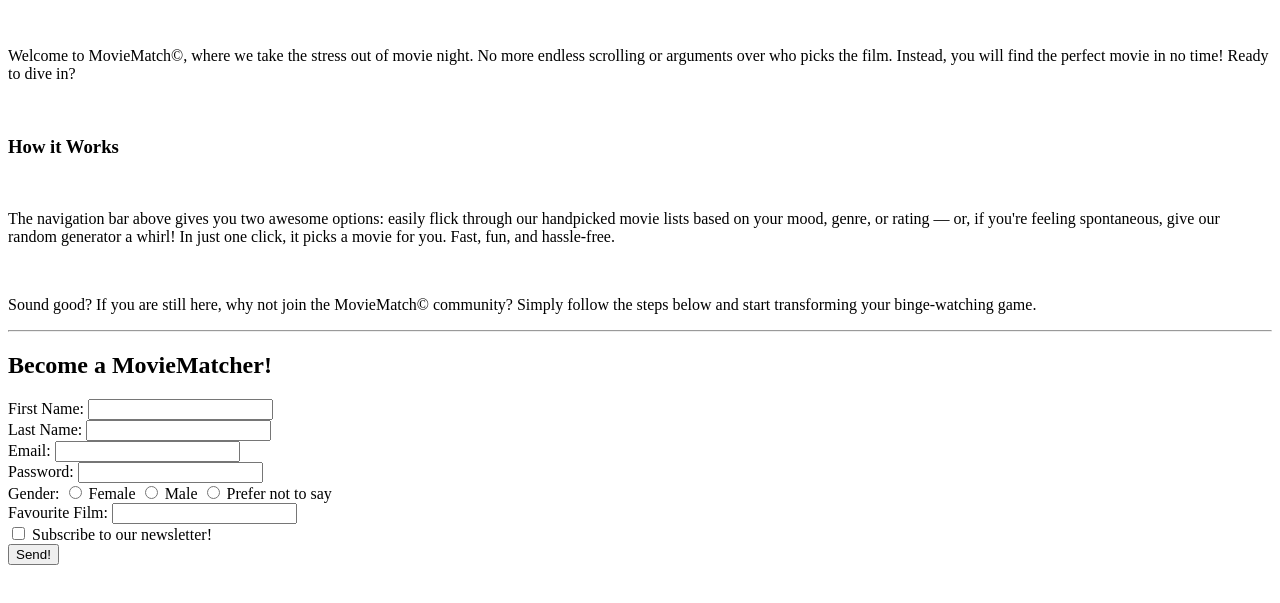
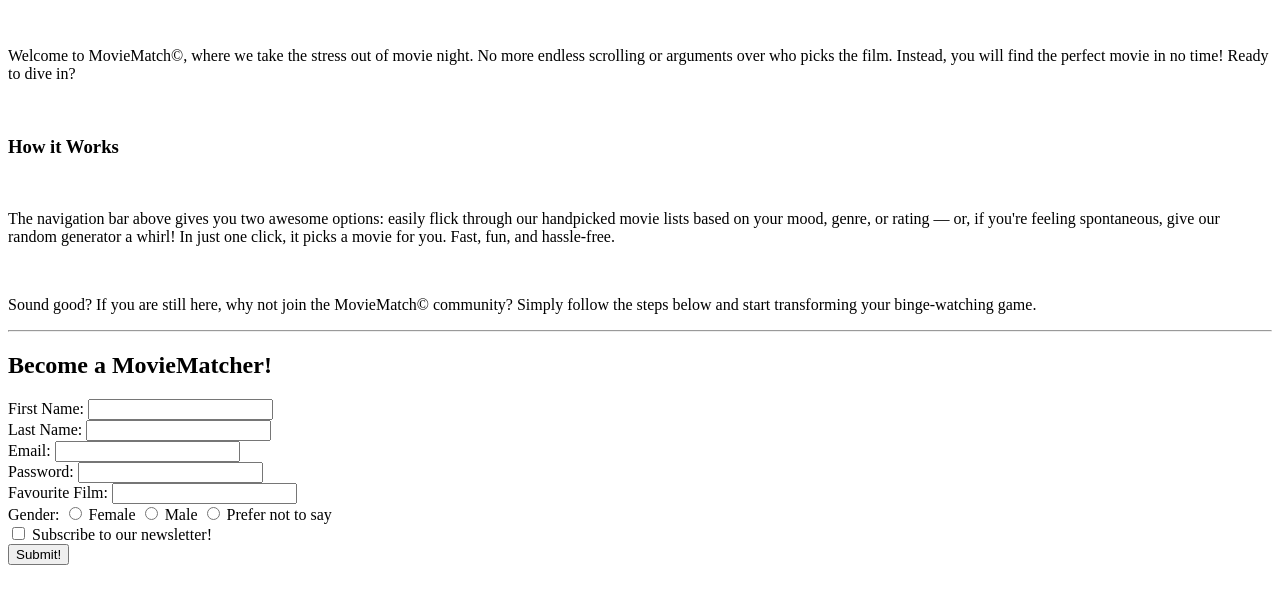
Before and after one commit to mmorais-cyber/mmorais-cyber.github.io, a plain HTML site: page home.html in a window 1280 px wide. Shown: the part 101-704 px from the top of the page. Drawn offline with Linux system fonts and the light colour scheme.

Commit message:
Update home.html

```diff
--- a/home.html
+++ b/home.html
@@ -41,6 +41,10 @@
             <input type="password" name="password" id="password">
             <br>
 
+            <label for="favourite_film">Favourite Film:</label>
+            <input type="text" id="favourite_film" name="favourite_film" required="">
+            <br>
+
             <label for="gender">Gender:</label>
             <input type="radio" name="gender" id="Female" value="Female">
             <label for="Female">Female</label>
@@ -50,15 +54,11 @@
             <label for="Prefer not to say">Prefer not to say</label>
             <br>
 
-            <label for="favourite_film">Favourite Film:</label>
-            <input type="text" id="favourite_film" name="favourite_film" required="">
-            <br>
-
             <input type="checkbox" id="subscribe" name="subscribe">
             <label for="subscribe">Subscribe to our newsletter!</label>
             <br>
 
-            <input type="submit" value="Send!">
+            <input type="submit" value="Submit!">
 
         </form>
     </main>
```
